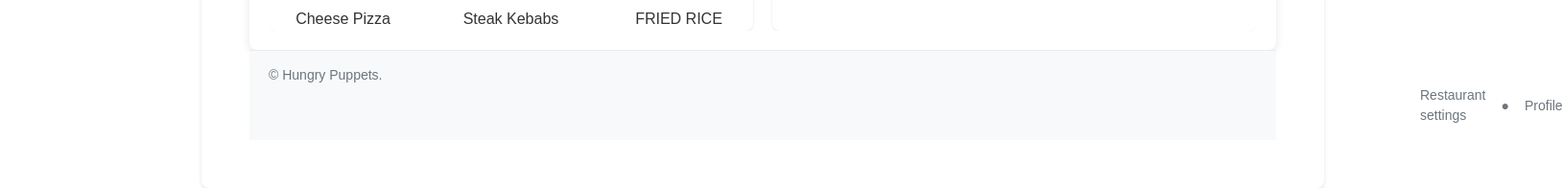
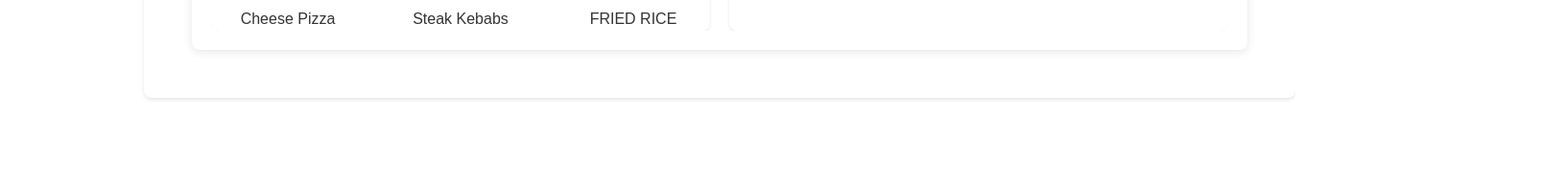
Before and after one commit to sanamthapa5/RestaurantPanel, a React (Vite) app in the folder restaurant/: page /dashboard in a window 1280 px wide. Shown: the part 1515-1711 px from the top of the page at 96% size, 1629 px wide, since content can reach past the window. After the commit the page ends 1657 px from the top, so only its background shows below. Built offline with nearby package versions, Linux system fonts and the light colour scheme.

Commit message:
Fixed issues of last  Dashboard

```diff
--- a/restaurant/src/components/Dashboard.css
+++ b/restaurant/src/components/Dashboard.css
@@ -1,7 +1,7 @@
 .dashboard {
   display: flex;
   flex-direction: column;
-  margin-left: 70px;
+  margin-left: 10px;
   padding: 20px;
   background-color: white;
 }
--- a/restaurant/src/components/Dashboard.jsx
+++ b/restaurant/src/components/Dashboard.jsx
@@ -209,7 +209,7 @@ const Dashboard = () => {
         </div>
         <YearlyStats />
         <FoodDashboard />
-        <Footer />
+        {/* <Footer /> */}
       </div>
     </div>
   );
```
